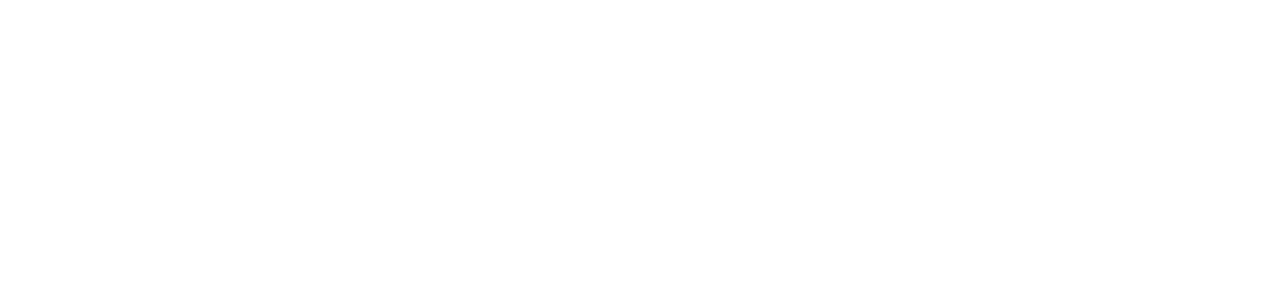
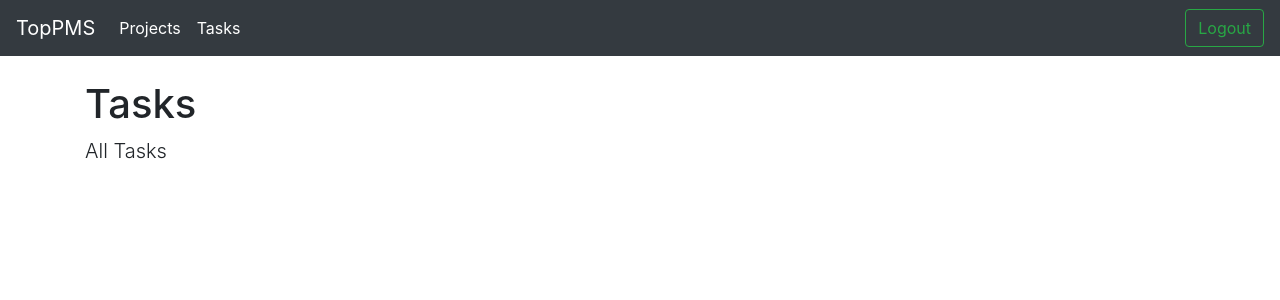
Before and after one commit to Ihor912/angular-top-pms, an Angular app: page /tasks in a window 1280 px wide. Before the commit this address led to /. Shown: the top 300 px of the page. Built offline with nearby package versions, Linux system fonts and the light colour scheme.

Commit message:
implement tasks component

```diff
--- a/src/app/app.module.ts
+++ b/src/app/app.module.ts
@@ -8,6 +8,7 @@
 import { routing } from './app.routing';
 import { ProjectsComponent } from './projects/projects.component';
 import { UserService } from './login/user.service';
+import { TasksComponent } from './tasks/tasks.component';
 
 
 @NgModule({
@@ -15,7 +16,8 @@
     AppComponent,
     NavbarComponent,
     LoginComponent,
-    ProjectsComponent
+    ProjectsComponent,
+    TasksComponent
   ],
   imports: [
     BrowserModule,
--- a/src/app/app.routing.ts
+++ b/src/app/app.routing.ts
@@ -2,10 +2,12 @@
 
 import { LoginComponent } from './login/login.component';
 import { ProjectsComponent } from './projects/projects.component';
+import { TasksComponent } from './tasks/tasks.component';
 
 const appRoutes: Routes = [
     { path: 'login', component: LoginComponent },
     { path: 'projects', component: ProjectsComponent },
+    { path: 'tasks', component: TasksComponent },
     { path: '', redirectTo: '/login', pathMatch: 'full' }
 ];
 
--- a/src/app/navbar/navbar.component.html
+++ b/src/app/navbar/navbar.component.html
@@ -1,11 +1,11 @@
 <nav class="navbar navbar-expand-md navbar-dark bg-dark fixed-top">
-  <a class="navbar-brand" href="#">TopPMS</a>
+  <a class="navbar-brand" [routerLink]="['/projects']">TopPMS</a>
   <ul class="navbar-nav mr-auto">
     <li class="nav-item active">
-      <a class="nav-link" href="#">Projects</a>
+      <a class="nav-link" [routerLink]="['/projects']">Projects</a>
     </li>
     <li class="nav-item active">
-      <a class="nav-link" href="#">Tasks</a>
+      <a class="nav-link" [routerLink]="['/tasks']">Tasks</a>
     </li>
   </ul>
   <span class="login-name">{{userService.currentUserName}}</span>
--- /dev/null
+++ b/src/app/tasks/tasks.component.html
@@ -0,0 +1,5 @@
+<app-navbar></app-navbar>
+<div class="container">
+  <h1>Tasks</h1>
+  <p class="lead">All Tasks</p>
+</div>
--- /dev/null
+++ b/src/app/tasks/tasks.component.ts
@@ -0,0 +1,15 @@
+import { Component, OnInit } from '@angular/core';
+
+@Component({
+  selector: 'app-tasks',
+  templateUrl: './tasks.component.html',
+  styleUrls: ['./tasks.component.css']
+})
+export class TasksComponent implements OnInit {
+
+  constructor() { }
+
+  ngOnInit() {
+  }
+
+}
```
Also changed, not shown: src/app/tasks/tasks.component.css (added).
